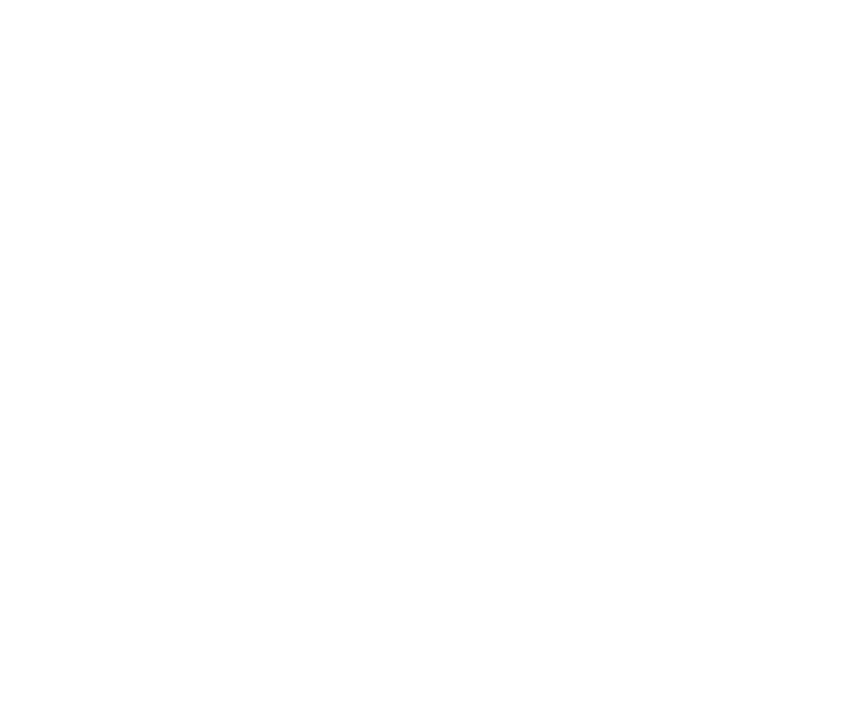
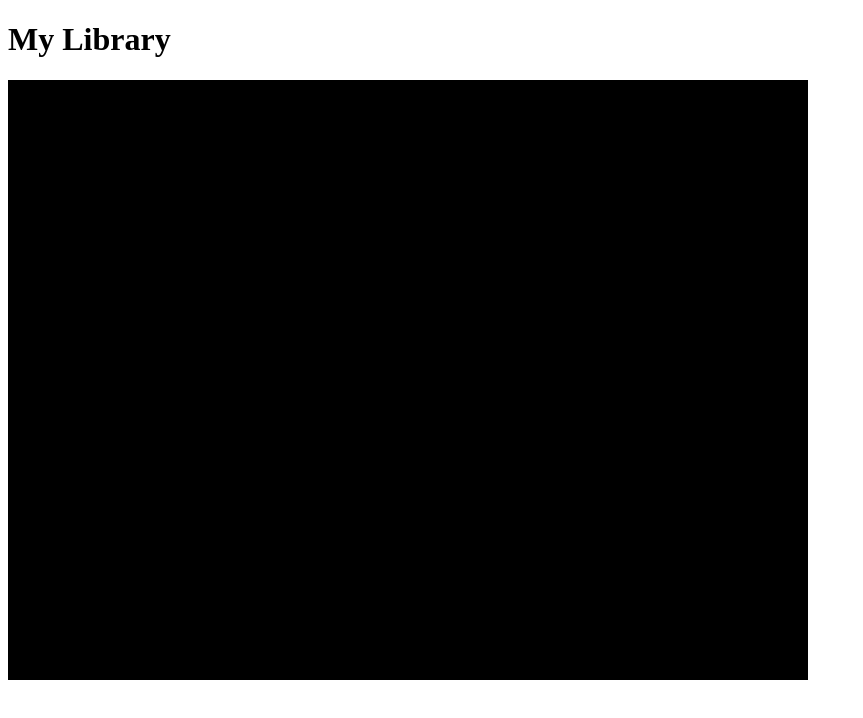
Before and after one commit to UniversalViewer/demo-site, a website: page index.html in a window 1280 px wide. Shown: the whole page, without its empty margins (0-863 px from the left). Drawn offline with Linux system fonts and the light colour scheme; some packages are replaced by stand-ins of ours; a script that the page names is missing.

Commit message:
added header

```diff
--- a/index.html
+++ b/index.html
@@ -6,5 +6,9 @@
 </head>
 <body>
 
+    <h1>My Library</h1>
+
+    <div class="uv" data-locale="en-GB:English (GB),cy-GB:Cymraeg" data-config="" data-uri="http://wellcomelibrary.org/iiif/b18035723/manifest" data-sequenceindex="0" data-canvasindex="0" data-zoom="-0.3778,0,1.7556,1.3791" data-rotation="0" style="width:800px; height:600px; background-color: #000"></div>
+    <script type="text/javascript" id="embedUV" src="http://universalviewer.azurewebsites.net/build/uv-1.1.0/js/embed.js"></script><script type="text/javascript">/* wordpress fix */</script>
 </body>
 </html>
```
Also changed, not shown: 1 other file.
